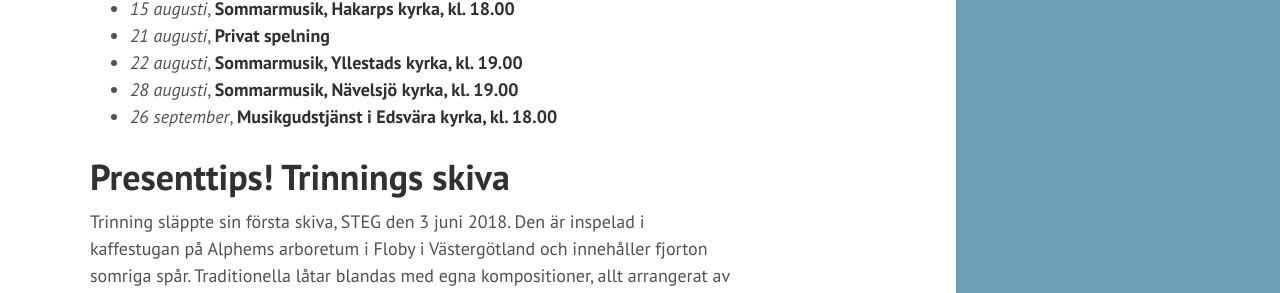
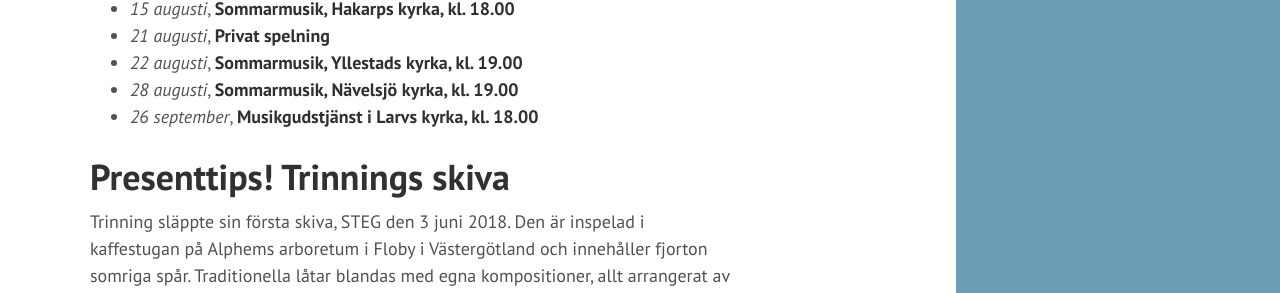
Before and after one commit to trinning/trinning.github.io, a Jekyll site: the page built from index.md, in a window 1280 px wide and 900 px high, scrolled down 889 px. Shown: the part 160-453 px from the top of the window. Built offline with Jekyll 4.4.1, drawn with Linux system fonts in a browser that asks for light colours.

Commit message:
Uppdaterat till Larvs kyrka

```diff
--- a/index.md
+++ b/index.md
@@ -31,7 +31,7 @@ Förändringar kan komma att ske beroende på pågående pandemi.
 * *21 augusti*, **Privat spelning**
 * *22 augusti*, **Sommarmusik, Yllestads kyrka, kl. 19.00**
 * *28 augusti*, **Sommarmusik, Nävelsjö kyrka, kl. 19.00**
-* *26 september*, **Musikgudstjänst i Edsvära kyrka, kl. 18.00**
+* *26 september*, **Musikgudstjänst i Larvs kyrka, kl. 18.00**
 
 # Presenttips! Trinnings skiva
 Trinning släppte sin första skiva, STEG den 3 juni 2018. Den är inspelad i kaffestugan på Alphems arboretum i Floby i Västergötland och innehåller fjorton somriga spår. Traditionella låtar blandas med egna kompositioner, allt arrangerat av Trinning. Vill du köpa skivan till det förmånliga priset 120 kr [fyll i forumuläret här](/skivor) eller kontakta oss via vår [facebook](https://www.facebook.com/trinningfolk/).
```
